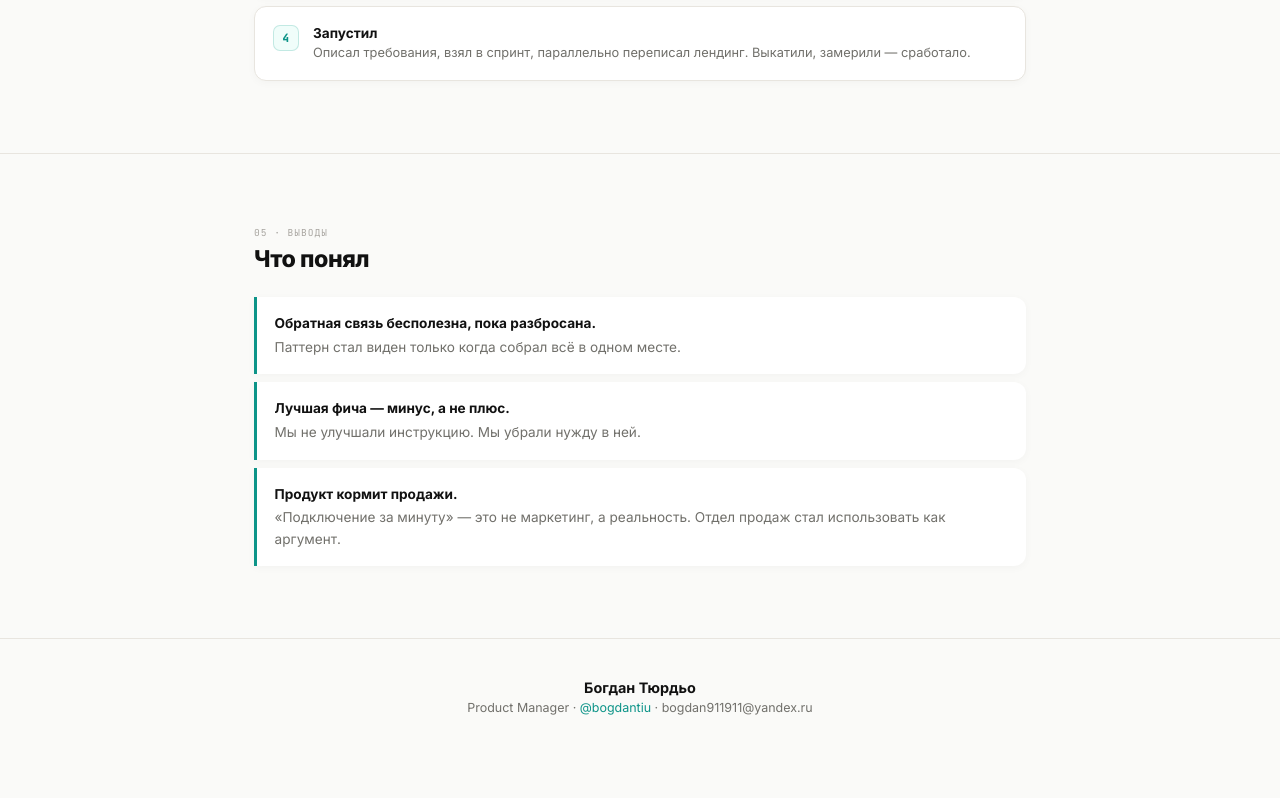
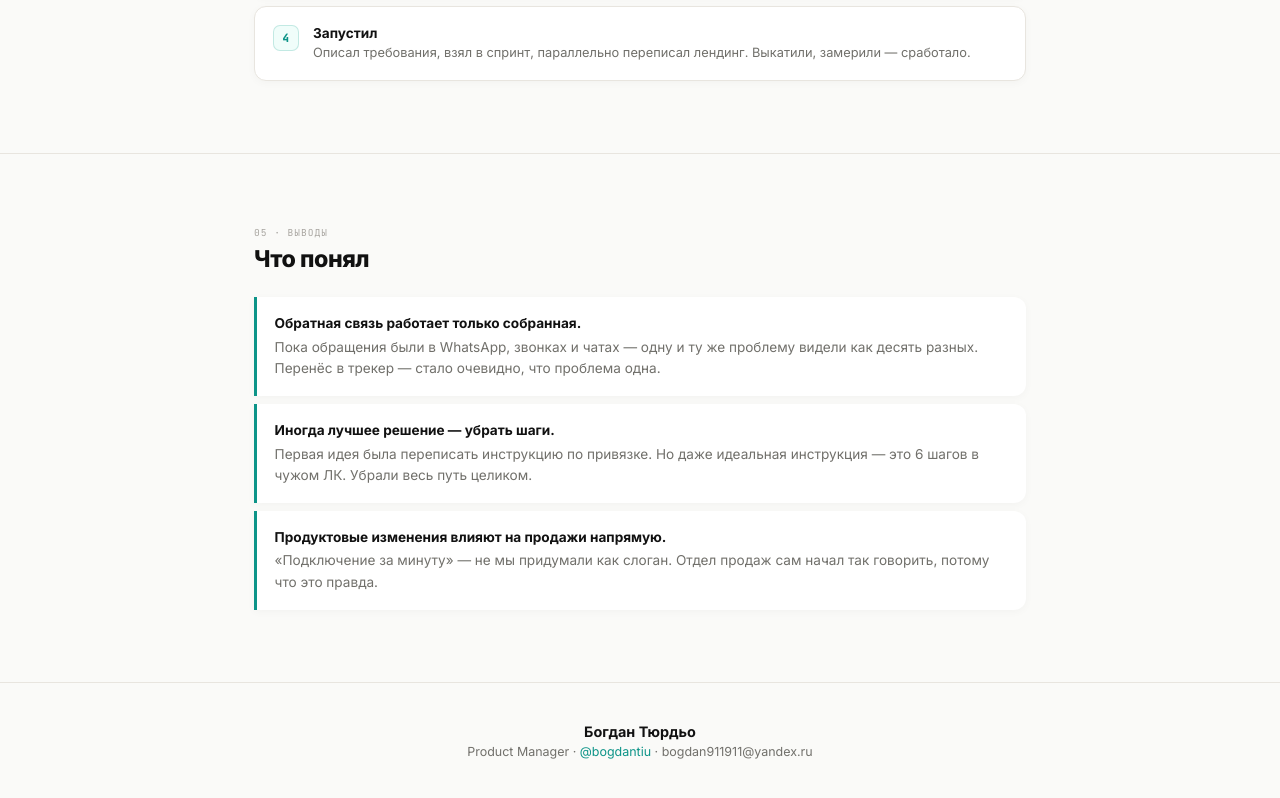
Before and after one commit to bogdan911911/portfolio, a plain HTML site: page index.html in a window 1280 px wide. Shown: the part 3535-4333 px from the top of the page. Before the commit the page ends 4291 px from the top, so only its background shows below. Drawn offline with Linux system fonts and the light colour scheme.

Commit message:
Update index.html

```diff
--- a/index.html
+++ b/index.html
@@ -383,9 +383,9 @@ footer a{color:var(--accent);text-decoration:none}
     <h2>Что понял</h2>
   </div>
   <div class="takes fi">
-    <div class="take"><strong>Обратная связь бесполезна, пока разбросана.</strong><span>Паттерн стал виден только когда собрал всё в одном месте.</span></div>
-    <div class="take"><strong>Лучшая фича — минус, а не плюс.</strong><span>Мы не улучшали инструкцию. Мы убрали нужду в ней.</span></div>
-    <div class="take"><strong>Продукт кормит продажи.</strong><span>«Подключение за минуту» — это не маркетинг, а реальность. Отдел продаж стал использовать как аргумент.</span></div>
+    <div class="take"><strong>Обратная связь работает только собранная.</strong><span>Пока обращения были в WhatsApp, звонках и чатах — одну и ту же проблему видели как десять разных. Перенёс в трекер — стало очевидно, что проблема одна.</span></div>
+    <div class="take"><strong>Иногда лучшее решение — убрать шаги.</strong><span>Первая идея была переписать инструкцию по привязке. Но даже идеальная инструкция — это 6 шагов в чужом ЛК. Убрали весь путь целиком.</span></div>
+    <div class="take"><strong>Продуктовые изменения влияют на продажи напрямую.</strong><span>«Подключение за минуту» — не мы придумали как слоган. Отдел продаж сам начал так говорить, потому что это правда.</span></div>
   </div>
 </div>
 </section>
```
